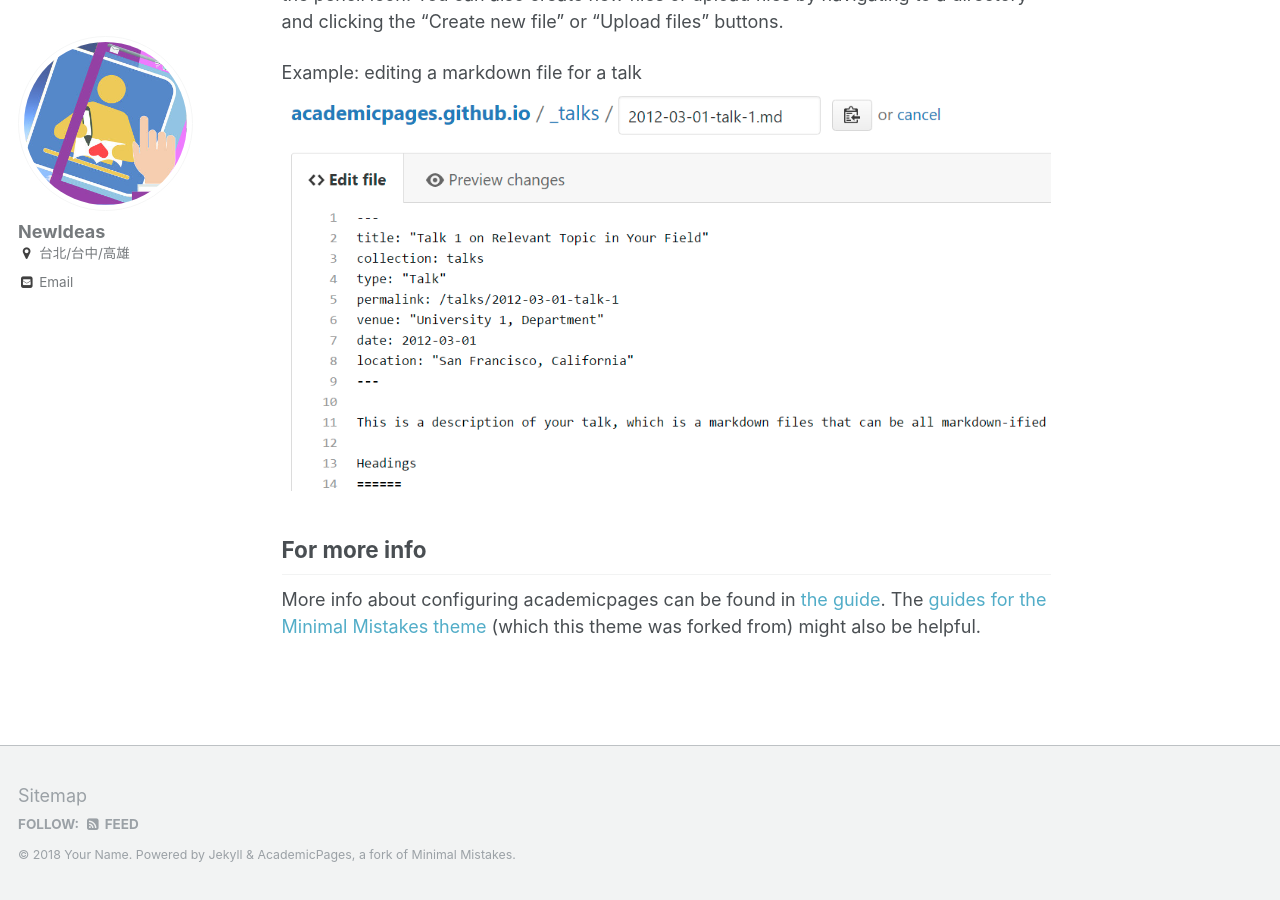
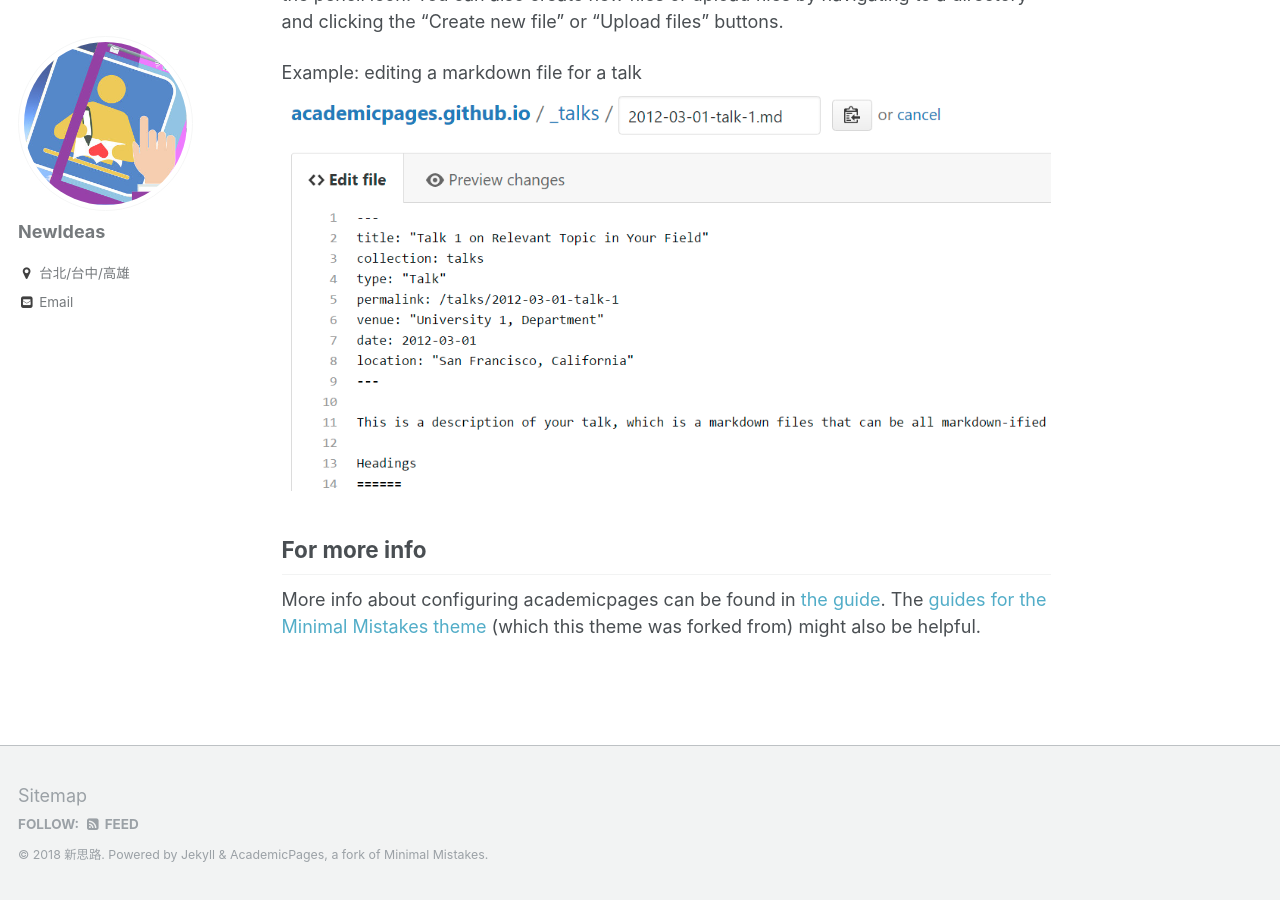
Before and after one commit to ikevin28/newideas8.github.io, a Jekyll site: the page built from _pages/about.md, in a window 1280 px wide and 900 px high, scrolled down 2510 px. Built offline with Jekyll 4.4.1, drawn with Linux system fonts in a browser that asks for light colours.

Commit message:
Update _config.yml

```diff
--- a/_config.yml
+++ b/_config.yml
@@ -9,7 +9,7 @@
 locale                   : "en-US"
 title                    : "新思路｜NewIdeas"
 title_separator          : "-"
-name                     : &name "Your Name"
+name                     : &name "新思路"
 description              : &description "personal description"
 url                      : https://newideas8.github.io # the base hostname & protocol for your site e.g. "https://mmistakes.github.io"
 baseurl                  : "" # the subpath of your site, e.g. "/blog"
@@ -80,7 +80,7 @@ analytics:
 author:
   name             : "NewIdeas"
   avatar           : "logo.jpg"
-  bio              :
+  bio              : ""
   location         : "台北/台中/高雄"
   employer         :
   googlescholar    :
```
